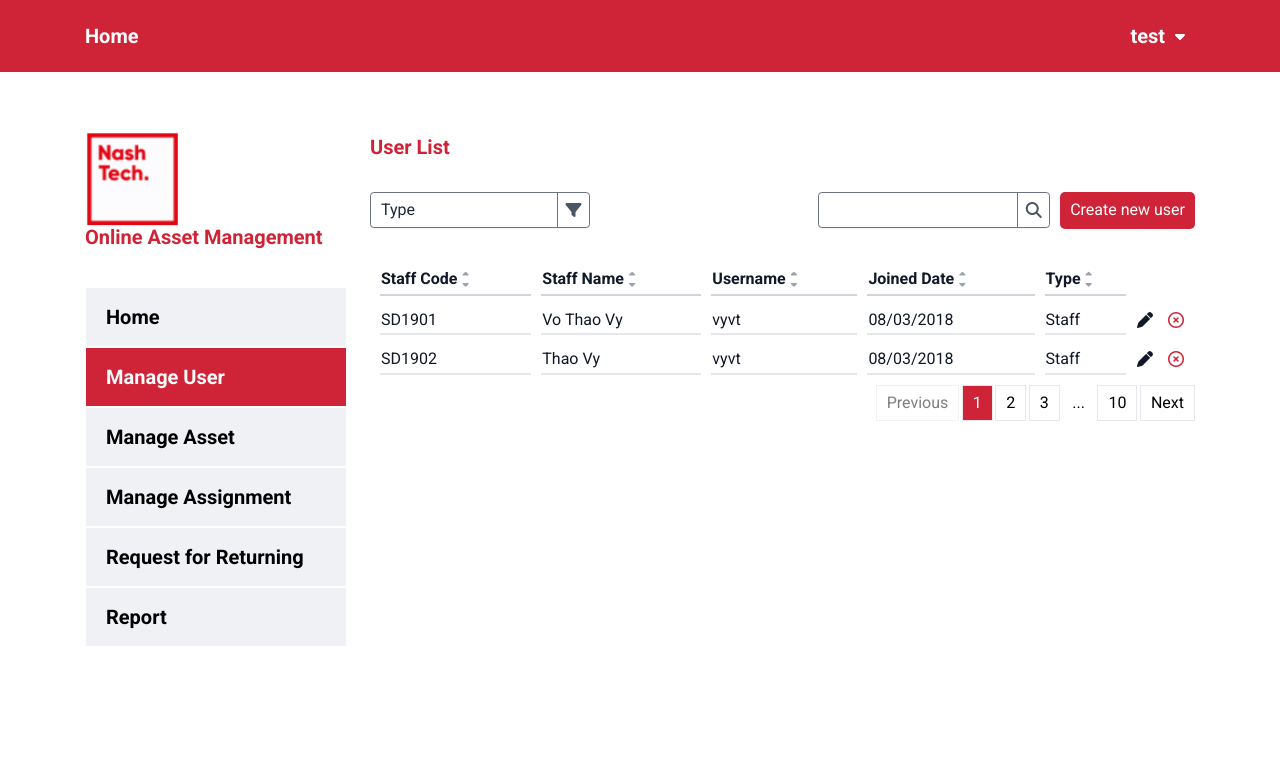
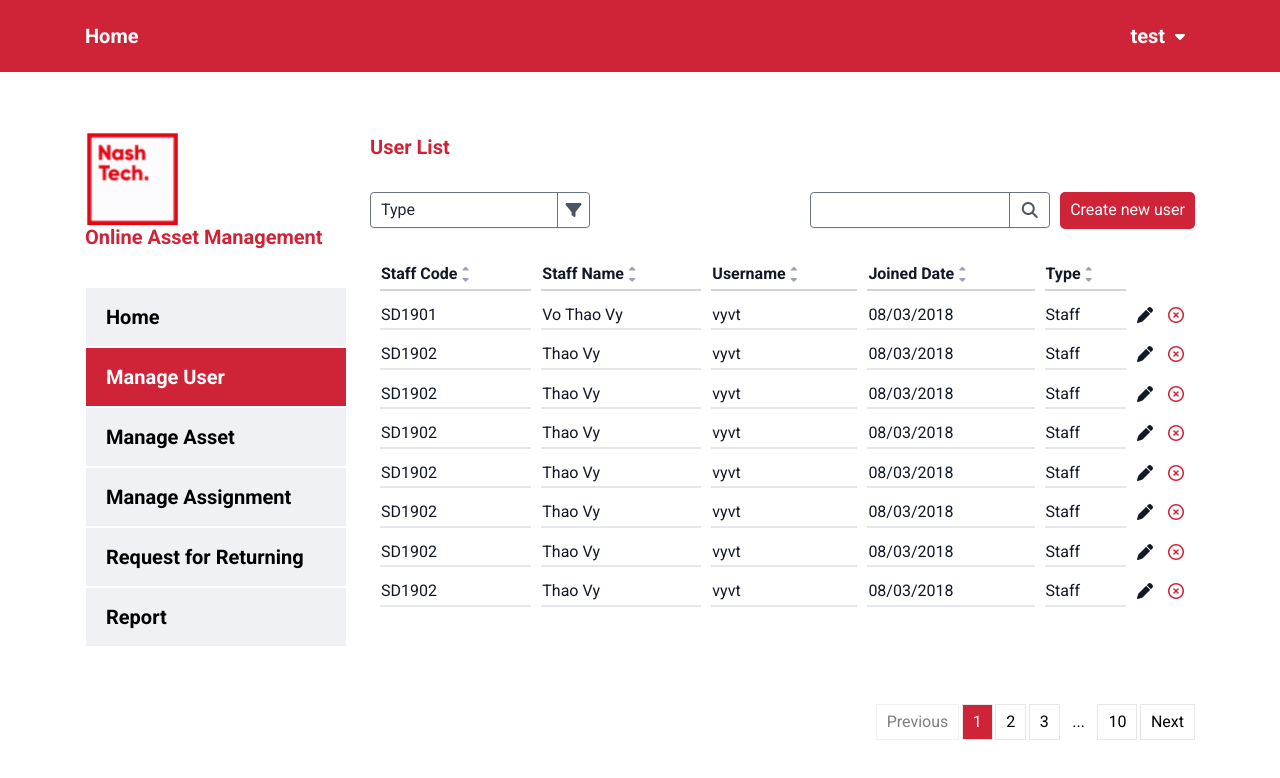
Before and after one commit to hoanglequocanhit89/AssetManagementUI, a React (Create React App) app: page /manage-user in a window 1280 px wide. Shown: the top 778 px of the page. Built offline with nearby package versions, Linux system fonts and the light colour scheme.

Commit message:
feat: add user detail by taskid 44

```diff
--- a/src/components/ui/form-modal-group/index.tsx
+++ b/src/components/ui/form-modal-group/index.tsx
@@ -12,9 +12,9 @@ const FormModalGroup = ({ title, value }: FormModalProps) => {
         <div className="flex gap-[20px] py-[4px]">
             <span className="w-[30%] text-[#8e8f91]">{title}</span>
             {
-                typeof(value) === 'string' ?
-                <span className="grow text-[#8e8f91]">{value}</span> :
-                <div className="">{value}</div>
+                typeof (value) === 'string' ?
+                    <span className="grow text-[#8e8f91]">{value}</span> :
+                    <div className="">{value}</div>
             }
         </div>
     )
--- a/src/components/ui/search/index.tsx
+++ b/src/components/ui/search/index.tsx
@@ -25,11 +25,11 @@ const SearchInput: React.FC<SearchInputProps> = ({
                 onChange={(e) => setValue(e.target.value)}
                 onKeyDown={handleKeyDown}
                 placeholder={placeholder}
-                className="flex-grow px-3 py-2 text-[1.6rem] text-gray-800 focus:outline-none"
+                className="flex-grow min-w-0 px-3 py-2 text-[1.6rem] text-gray-800 focus:outline-none"
             />
             <button
                 onClick={() => onSearch(value.trim())}
-                className="flex items-center justify-center px-3 py-2 border-l border-gray-500 hover:bg-gray-100 text-gray-600 hover:text-black focus:outline-none"
+                className="flex items-center justify-center w-12 min-w-[40px] border-l border-gray-500 hover:bg-gray-100 text-gray-600 hover:text-black focus:outline-none"
             >
                 <i className="fa-solid fa-magnifying-glass"></i>
             </button>
--- a/src/components/ui/table/index.tsx
+++ b/src/components/ui/table/index.tsx
@@ -86,9 +86,9 @@ const Table = <T extends { id: number }>({
                     </tr>
                 </thead>
                 <tbody>
-                    {data.map((row) => (
+                    {data.map((row, index) => (
                         <tr
-                            key={row.id}
+                            key={row.id ?? index}
                             className="cursor-pointer"
                             onClick={() => onRowClick?.(row.id)}
                         >
--- a/src/pages/manage-user/detail-user/index.tsx
+++ b/src/pages/manage-user/detail-user/index.tsx
@@ -1,9 +1,21 @@
 import FormModal from "../../../components/ui/form-modal"
+import FormModalGroup from "../../../components/ui/form-modal-group";
 
 interface DetailUserProps {
     showModal: boolean;
     closeModal: () => void;
 }
+
+const fields = [
+    { title: "Staff Code", value: 'SD101' },
+    { title: "Full Name", value: '' },
+    { title: "Username", value: '' },
+    { title: "Date of Birth", value: '' },
+    { title: "Gender", value: '' },
+    { title: "Joined Date", value: '' },
+    { title: "Type", value: '' },
+    { title: "Location", value: '' },
+];
 
 const DetailUser = ({ showModal, closeModal }: DetailUserProps) => {
     return (
@@ -13,7 +25,14 @@ const DetailUser = ({ showModal, closeModal }: DetailUserProps) => {
                 closeBtn
                 closeModal={() => closeModal()}
             >
-                User detial here
+                {fields.map((field) => (
+                    <FormModalGroup
+                        key={field.title}
+                        title={field.title}
+                        value={field.value}
+                    />
+                ))}
+
             </FormModal>
             }
         </div>
--- a/src/pages/manage-user/index.tsx
+++ b/src/pages/manage-user/index.tsx
@@ -21,6 +21,54 @@ const data: User[] = [
     },
     {
         id: 2,
+        staffCode: "SD1902",
+        fullName: "Thao Vy",
+        userName: "vyvt",
+        joinedDate: "08/03/2018",
+        role: "Staff"
+    },
+    {
+        id: 3,
+        staffCode: "SD1902",
+        fullName: "Thao Vy",
+        userName: "vyvt",
+        joinedDate: "08/03/2018",
+        role: "Staff"
+    },
+    {
+        id: 4,
+        staffCode: "SD1902",
+        fullName: "Thao Vy",
+        userName: "vyvt",
+        joinedDate: "08/03/2018",
+        role: "Staff"
+    },
+    {
+        id: 5,
+        staffCode: "SD1902",
+        fullName: "Thao Vy",
+        userName: "vyvt",
+        joinedDate: "08/03/2018",
+        role: "Staff"
+    },
+    {
+        id: 6,
+        staffCode: "SD1902",
+        fullName: "Thao Vy",
+        userName: "vyvt",
+        joinedDate: "08/03/2018",
+        role: "Staff"
+    },
+    {
+        id: 7,
+        staffCode: "SD1902",
+        fullName: "Thao Vy",
+        userName: "vyvt",
+        joinedDate: "08/03/2018",
+        role: "Staff"
+    },
+    {
+        id: 8,
         staffCode: "SD1902",
         fullName: "Thao Vy",
         userName: "vyvt",
@@ -101,7 +149,7 @@ const ManageUser = () => {
         <>
             <ContentWrapper title={'User List'}>
 
-                <div className="flex justify-between items-center w-full">
+                <div className="flex justify-between items-center w-full mb-[20px]">
                     <div className="min-w-[220px]">
                         <SelectFilter
                             label="Type"
@@ -118,17 +166,14 @@ const ManageUser = () => {
                     </div>
                 </div>
 
-
-                <div className="mt-10 w-full">
                 <Table
                     columns={columns}
                     data={data}
                     onSort={(key, direction) => console.log(key, direction)}
                     onRowClick={(id) => handleClickRow(id)}
                 />
-                </div>
 
-                <div className="flex justify-end w-ful">
+                <div className="flex justify-end w-full m-auto">
                     <Pagination
                         currentPage={currentPage}
                         totalPages={totalPages}
@@ -139,6 +184,20 @@ const ManageUser = () => {
 
             </ContentWrapper>
 
+            {showModal &&
+                <DetailUser
+                    showModal={showModal}
+                    closeModal={() => setShowModal(false)}
+                />
+            }
+
+            {showDisableModal &&
+                <DisableUser
+                    showModal={showDisableModal}
+                    closeModal={() => setShowDisableModal(false)}
+                />
+            }
+
         </>
     )
 };
```
Also changed, not shown: src/components/ui/search-select/index.tsx (added, +86 -0 lines), src/types/user.ts (+7 -0 lines). Lines whose indentation alone changed are shown as unchanged.
